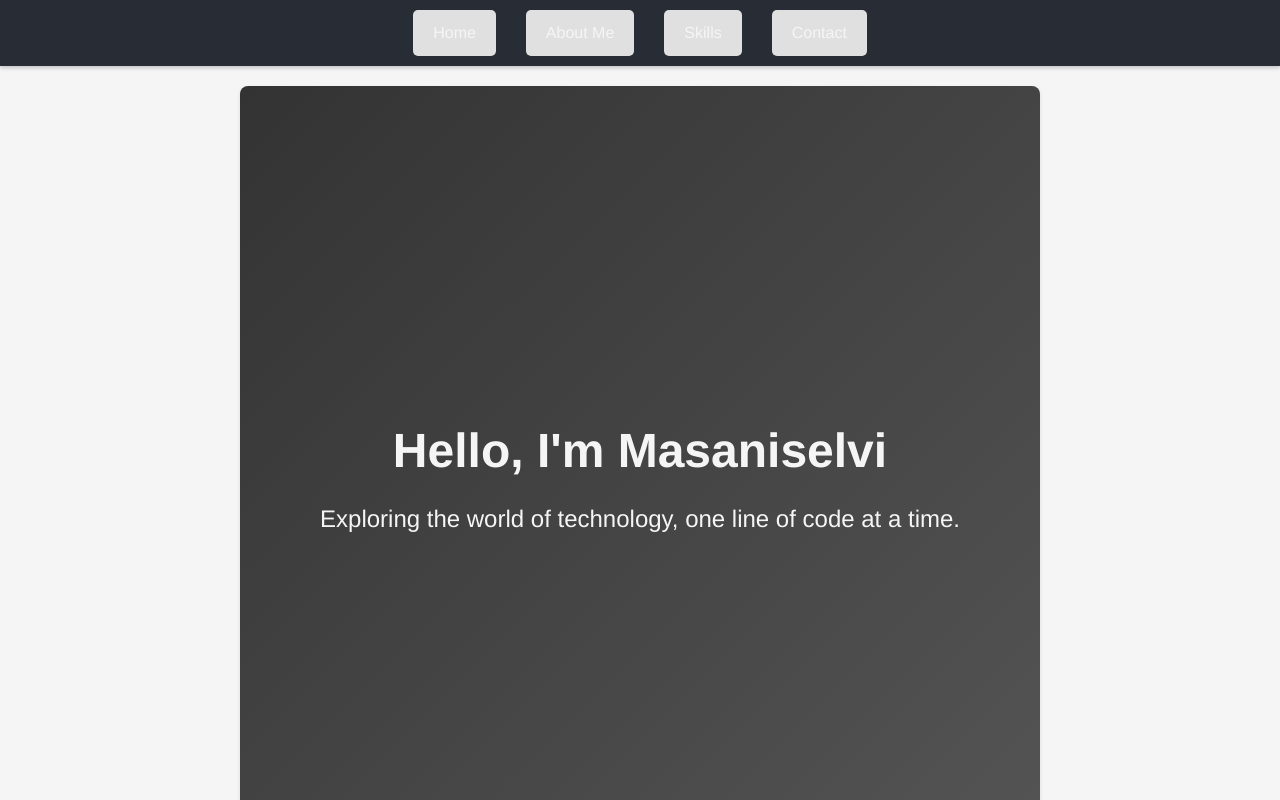
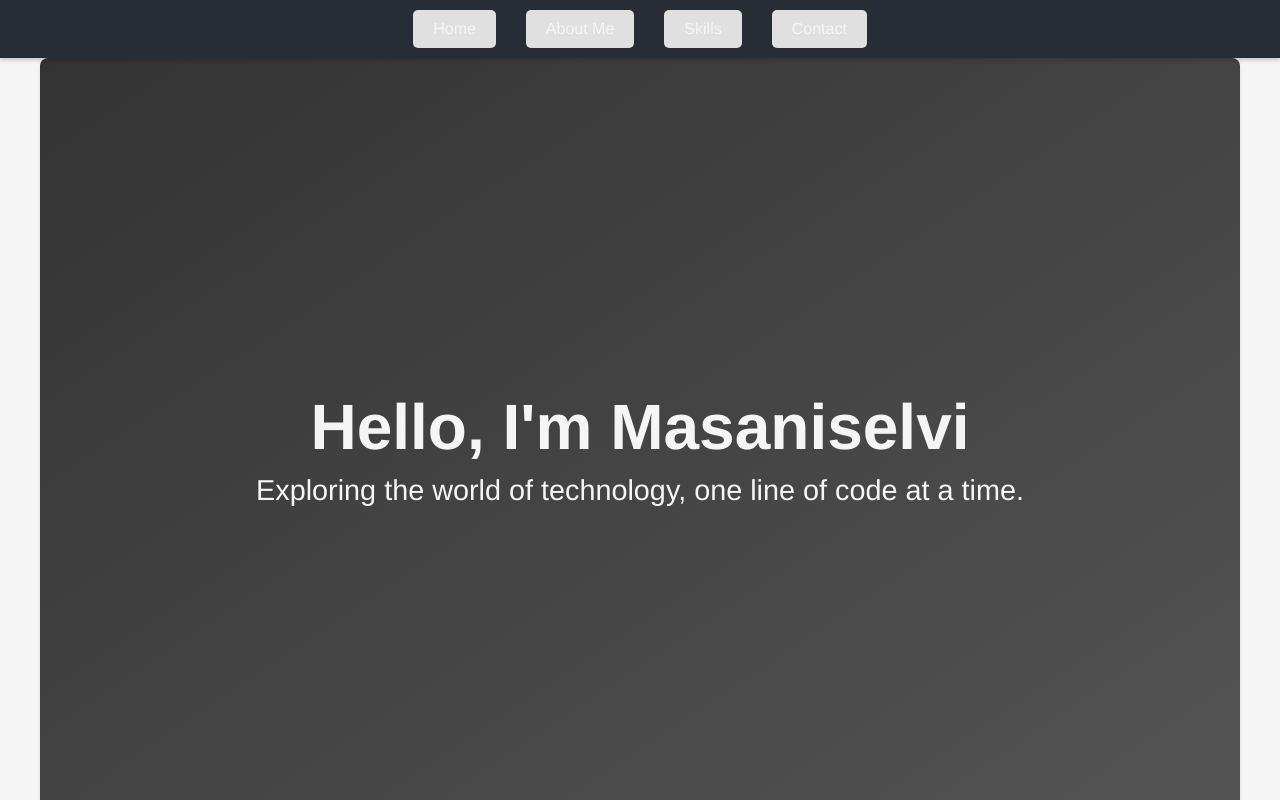
Before and after one commit to MasaniselviGanesan/fullstack, a plain HTML site: page ex1/index.html in a window 1280 px wide. Shown: the top 800 px of the page. Drawn offline with Linux system fonts and the light colour scheme.

Commit message:
Update styles.css

```diff
--- a/ex1/styles.css
+++ b/ex1/styles.css
@@ -6,11 +6,13 @@
     scroll-behavior: smooth;
 }
 
-body {
+body, html {
+    width: 100%;
+    height: 100%;
     font-family: 'Helvetica Neue', Arial, sans-serif;
     background-color: #f5f5f5; /* Light grey background */
     color: #333; /* Dark grey text */
-    line-height: 1.6;
+    overflow-x: hidden; /* Prevent horizontal scroll */
 }
 
 /* Header and Navigation */
@@ -54,34 +56,36 @@ nav ul li a:hover {
     flex-direction: column;
     align-items: center;
     justify-content: center;
-    height: 100vh;
+    height: 100vh; /* Full viewport height */
+    width: 100vw; /* Full viewport width */
     background: linear-gradient(to bottom right, #333, #555); /* Subtle gradient background */
     color: #f5f5f5; /* Light text */
     text-align: center;
 }
 
 .hero h1 {
-    font-size: 3em;
+    font-size: 4em; /* Larger heading size */
     margin-bottom: 10px;
 }
 
 .hero p {
-    font-size: 1.5em;
+    font-size: 1.8em; /* Larger paragraph size */
     margin-bottom: 20px;
 }
 
 /* Sections */
 section {
     padding: 60px 20px;
-    margin: 20px auto;
-    max-width: 800px;
+    width: 100%;
+    max-width: 1200px; /* Limit section width for readability */
+    margin: 0 auto;
     background-color: #ffffff; /* White background */
     border-radius: 8px;
     box-shadow: 0 2px 4px rgba(0, 0, 0, 0.1);
 }
 
 h2 {
-    font-size: 2em;
+    font-size: 2.5em; /* Larger section headings */
     color: #282c34; /* Dark color */
     margin-bottom: 20px;
     text-align: center;
@@ -111,6 +115,7 @@ footer {
     color: #f5f5f5; /* Light text */
     text-align: center;
     padding: 15px 0;
+    width: 100%;
 }
 
 .social-links a {
```
